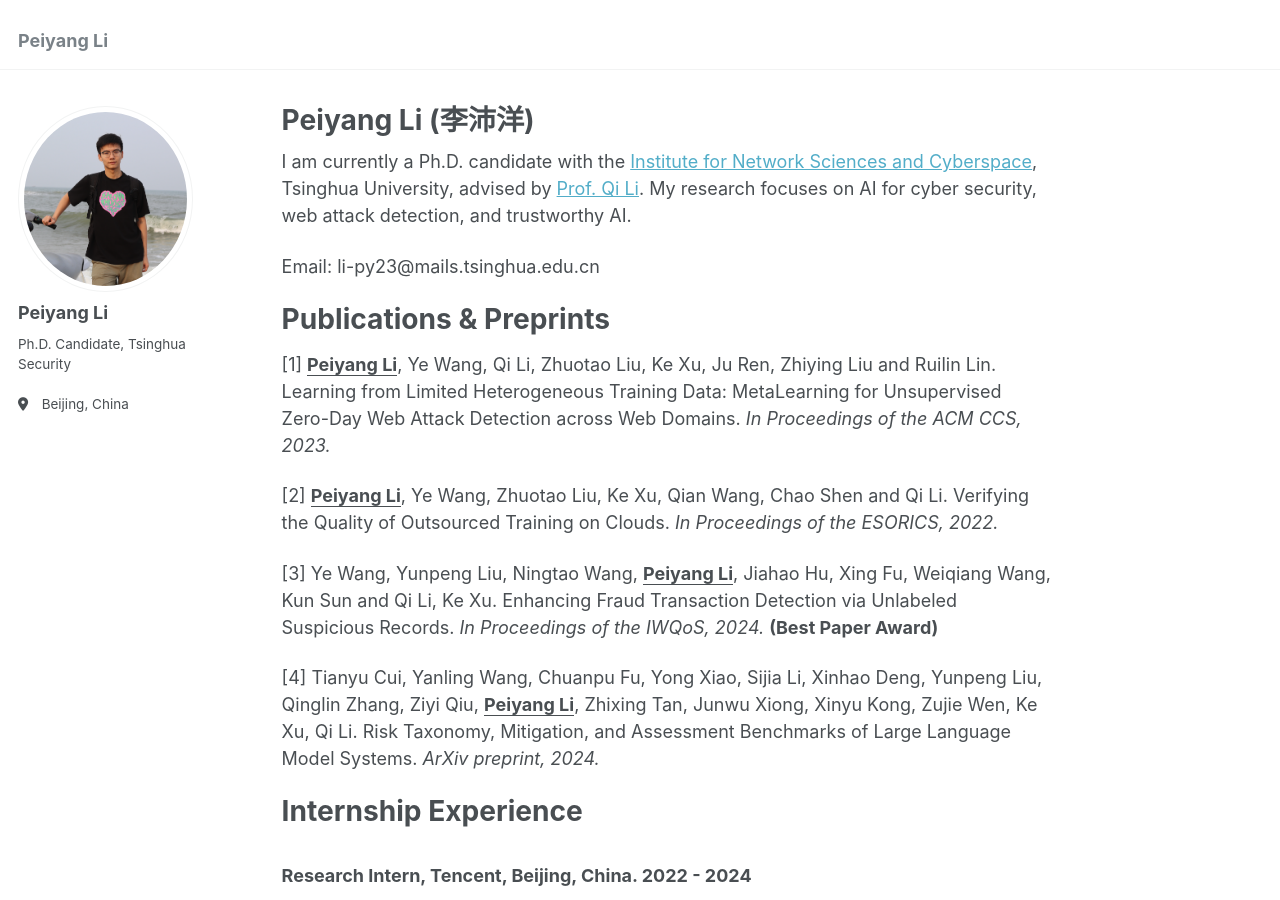
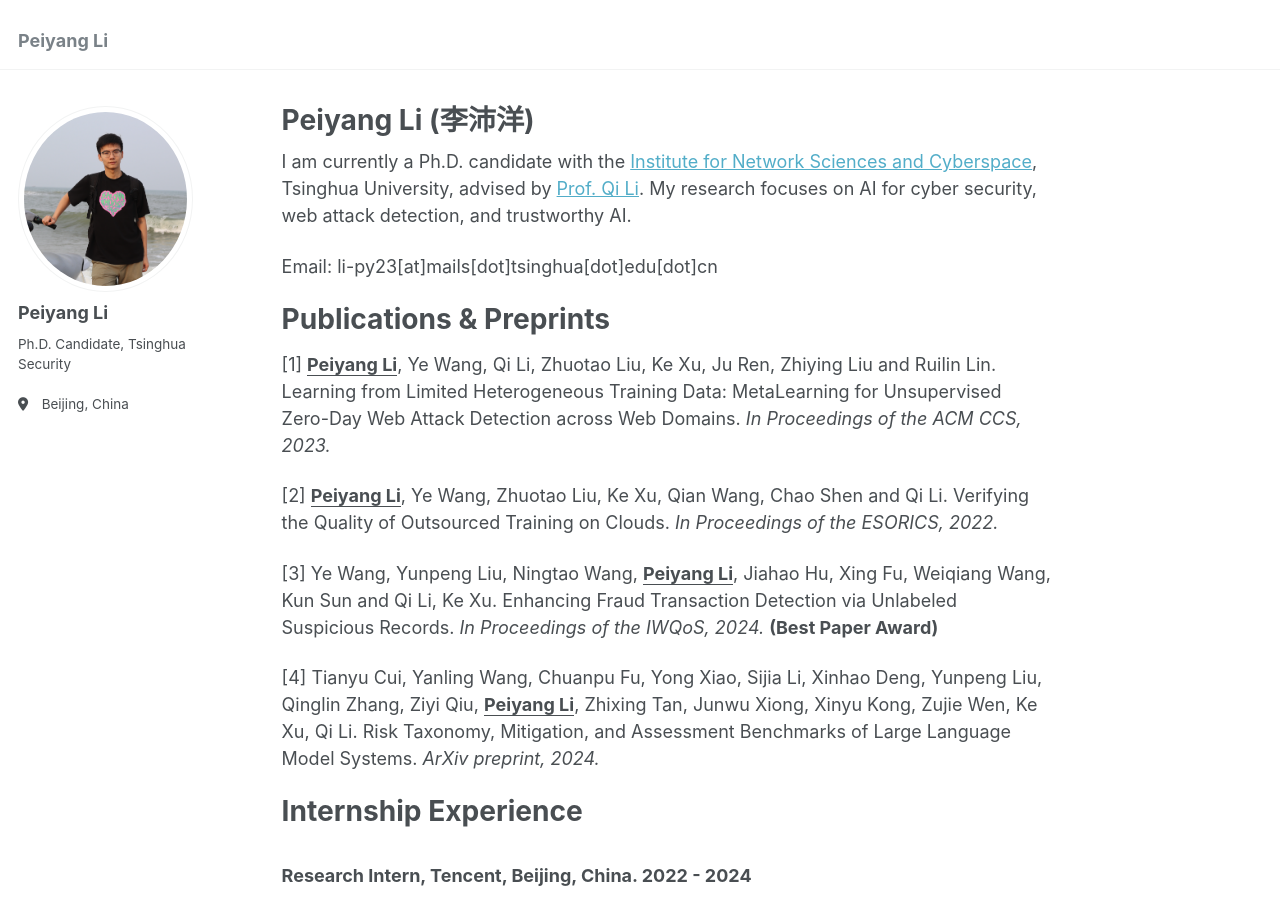
Before and after one commit to peiyangL/peiyangL.github.io, a Jekyll site: the page built from _pages/about.md, in a window 1280 px wide and 900 px high. Built offline with Jekyll 4.4.1, drawn with Linux system fonts in a browser that asks for light colours.

Commit message:
modify email

```diff
--- a/_pages/about.md
+++ b/_pages/about.md
@@ -9,7 +9,7 @@ redirect_from:
 
 I am currently a Ph.D. candidate with the [Institute for Network Sciences and Cyberspace](https://www.insc.tsinghua.edu.cn/), Tsinghua University, advised by [Prof. Qi Li](https://sites.google.com/site/qili2012/). My research focuses on AI for cyber security, web attack detection, and trustworthy AI.
 
-Email: li-py23@mails.tsinghua.edu.cn
+Email: li-py23[at]mails[dot]tsinghua[dot]edu[dot]cn
 
 # Publications & Preprints
 
```
